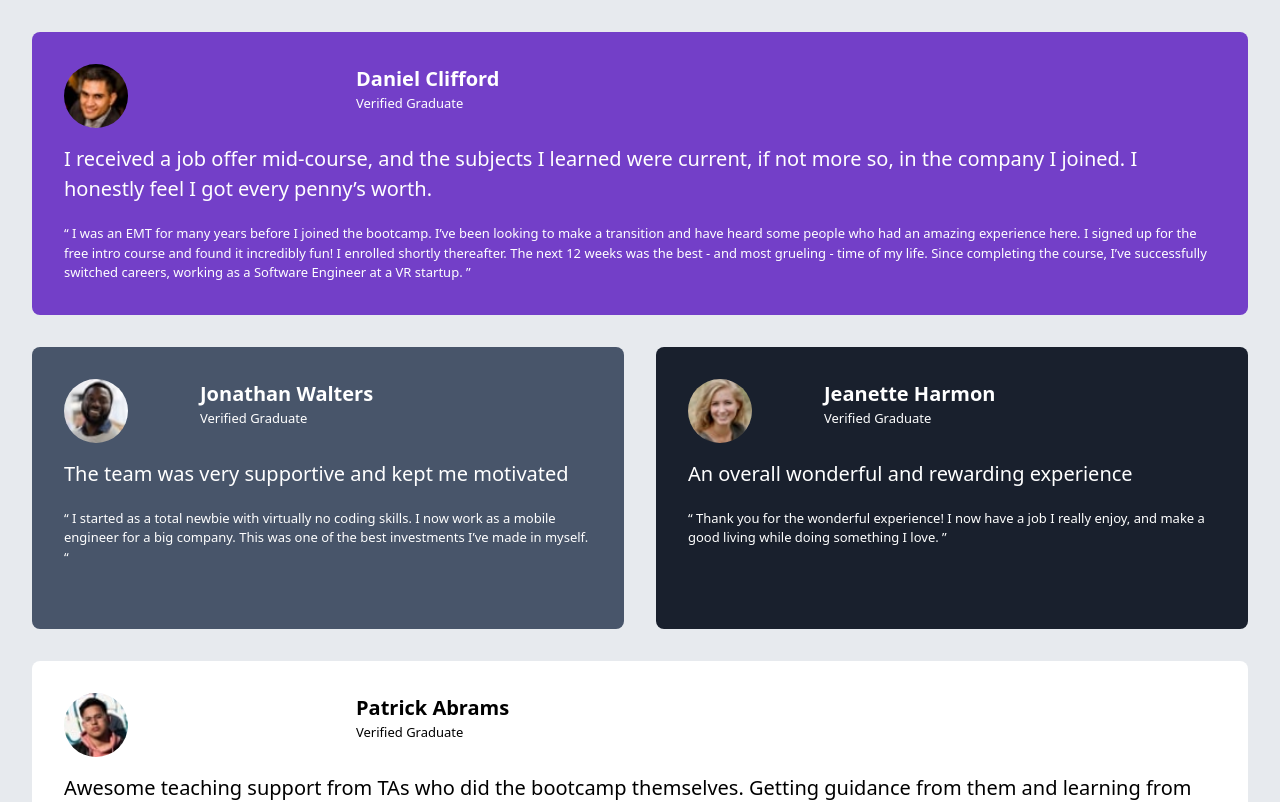
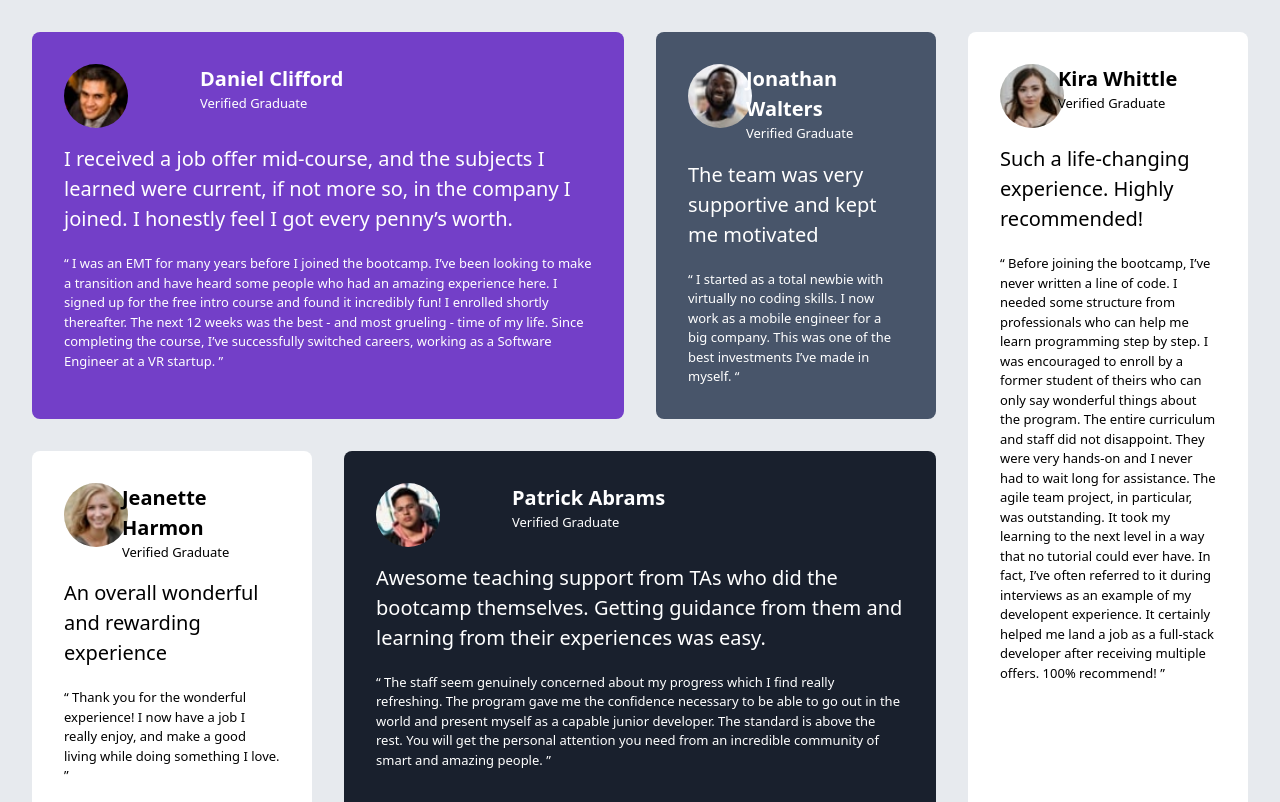
Before and after one commit to NarelaCamara/testimonials-grid-section, a React (Vite) app: page / in a window 1280 px wide. Shown: the top 802 px of the page. Built offline with nearby package versions, Linux system fonts and the light colour scheme; a web font is replaced by a local one.

Commit message:
feat: design desktop

```diff
--- a/src/App.tsx
+++ b/src/App.tsx
@@ -55,20 +55,20 @@ function App() {
   ]);
 
   return (
-    <div className="grid md:grid-cols-2 md:grid-rows-4 md:gap-0 m-4">
-      <div className="m-4 md:col-span-2">
+    <div className="grid md:grid-cols-2 md:grid-rows-4  lg:grid-cols-4 lg:grid-rows-2 gap-0 m-4">
+      <div className="m-4 md:col-span-2 lg:col-span-2">
         <Card person={cards[0]} color={colors[0]} />
       </div>
-      <div className="m-4 md:row-start-2">
+      <div className="m-4 md:row-start-2 lg:row-start-1 lg:col-start-3">
         <Card person={cards[1]} color={colors[1]} />
       </div>
-      <div className="m-4 md:col-span-2 md:col-start-1 md:row-start-4">
+      <div className="m-4 md:col-span-2 md:col-start-1 md:row-start-4 lg:row-span-2 lg:col-start-4">
         <Card person={cards[2]} color={colors[2]} />
       </div>
-      <div className="m-4 md:col-start-2 md:row-start-2">
+      <div className="m-4 md:col-start-2 md:row-start-2  lg:col-start-1 ">
         <Card person={cards[3]} color={colors[3]} />
       </div>
-      <div className="m-4 md:col-span-2 md:col-start-1 md:row-start-3">
+      <div className="m-4 md:col-span-2 md:col-start-1 md:row-start-3 lg:col-span-2 lg:row-start-2">
         <Card person={cards[4]} color={colors[4]} />
       </div>
     </div>
--- a/src/components/card.tsx
+++ b/src/components/card.tsx
@@ -2,9 +2,7 @@ import { colors, type Color, type IPerson } from "../interfaces";
 
 export const Card = ({ person, color }: { person: IPerson; color: Color }) => {
   return (
-    <div
-      className={`p-8 border-0 rounded-lg min-w-[21.875rem] ${color} min-h-full`}
-    >
+    <div className={`p-8 border-0 rounded-lg min-w-full ${color} min-h-full`}>
       <div className="grid grid-cols-4 grid-rows-1 gap-4">
         <div className="col-span-1">
           <img
--- a/src/interfaces.ts
+++ b/src/interfaces.ts
@@ -10,7 +10,7 @@ export const colors = [
   "bg-[#733FC8]",
   "bg-[#48556A]",
   "bg-[#FFFFFF]",
+  "bg-[#FFFFFF]",
   "bg-[#19202D]",
-  "bg-[#FFFFFF]",
 ] as const;
 export type Color = (typeof colors)[number];
```
